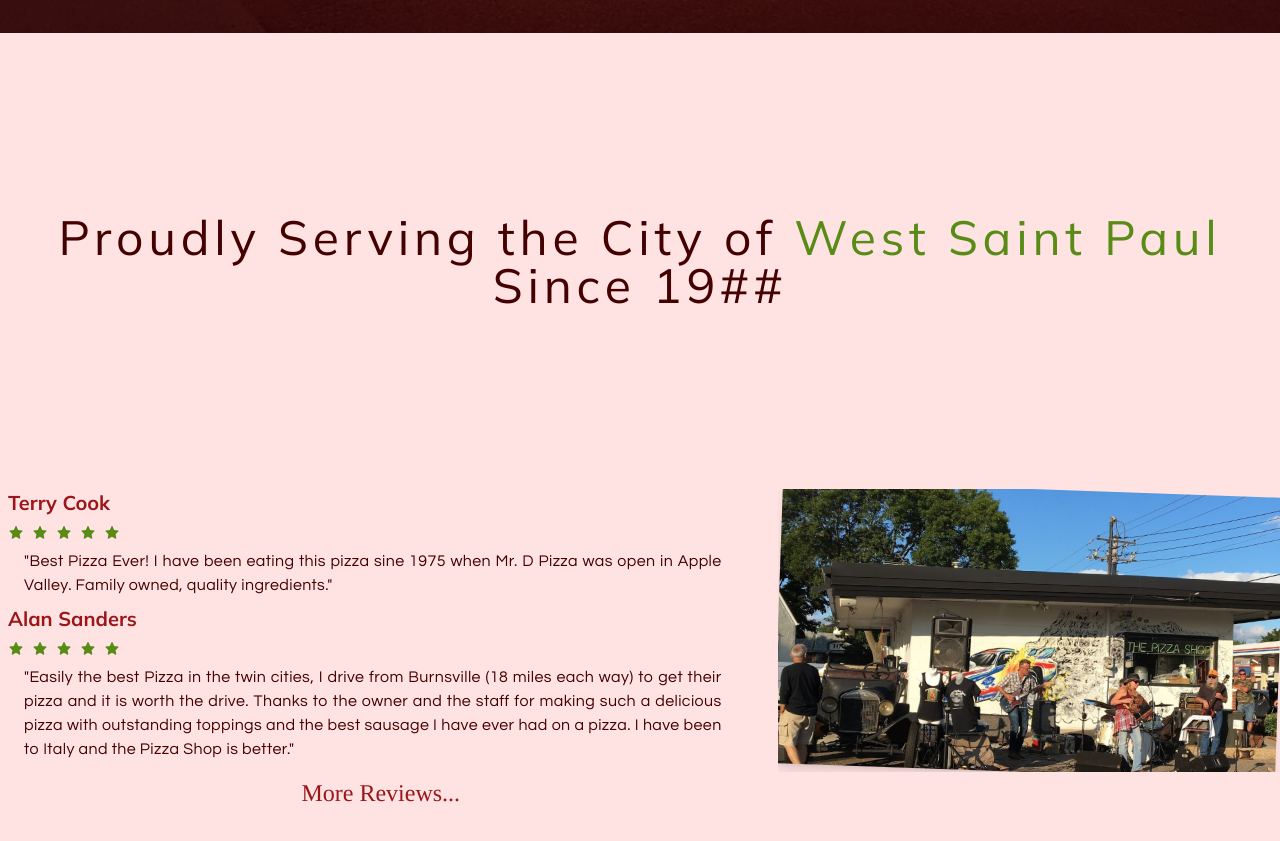
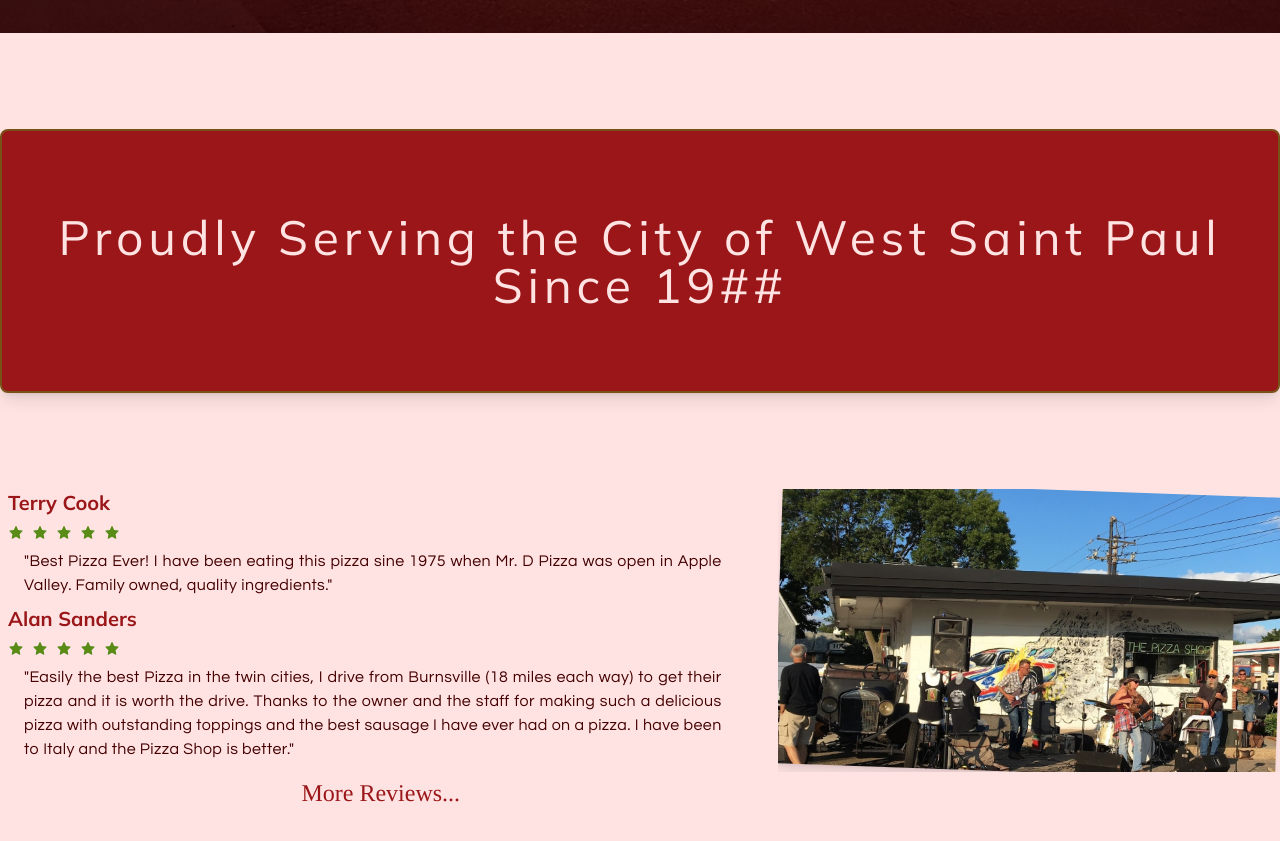
Before and after one commit to latz09/pizza-shop, a Next.js app: page / in a window 1280 px wide. Shown: the part 820-1661 px from the top of the page. Built offline with nearby package versions, Linux system fonts and the light colour scheme.

Commit message:
bg proudly serv

```diff
--- a/components/about/About.js
+++ b/components/about/About.js
@@ -1,10 +1,10 @@
 const About = () => {
 	return (
 		<>
-			<div className='max-w-7xl mx-auto px-2 md:px-0 text-2xl md:text-5xl tracking-widest h-[20vh] lg:h-[33vh] grid place-items-center o'>
+			<div className='max-w-7xl text-light mx-auto px-2 md:px-0 text-2xl md:text-5xl tracking-widest h-[20vh] lg:h-[33vh] grid place-items-center bg-primary lg:rounded-lg shadow-lg border-2 border-secondary/50'>
 				<p className=' text-center'>
 					Proudly Serving the City of{' '}
-					<span className='text-secondary'> West Saint Paul</span> Since 19##
+					<span className='text-light'> West Saint Paul</span> Since 19##
 				</p>
 			</div>
 		</>
--- a/components/utils/SpecialHeading.js
+++ b/components/utils/SpecialHeading.js
@@ -1,6 +1,6 @@
 const SpecialHeading = ({ title }) => {
 	return (
-		<div className='text-3xl text-primary'>{title}</div>
+		<div className='text-2xl lg:text-3xl text-primary'>{title}</div>
 	);
 };
 
```
